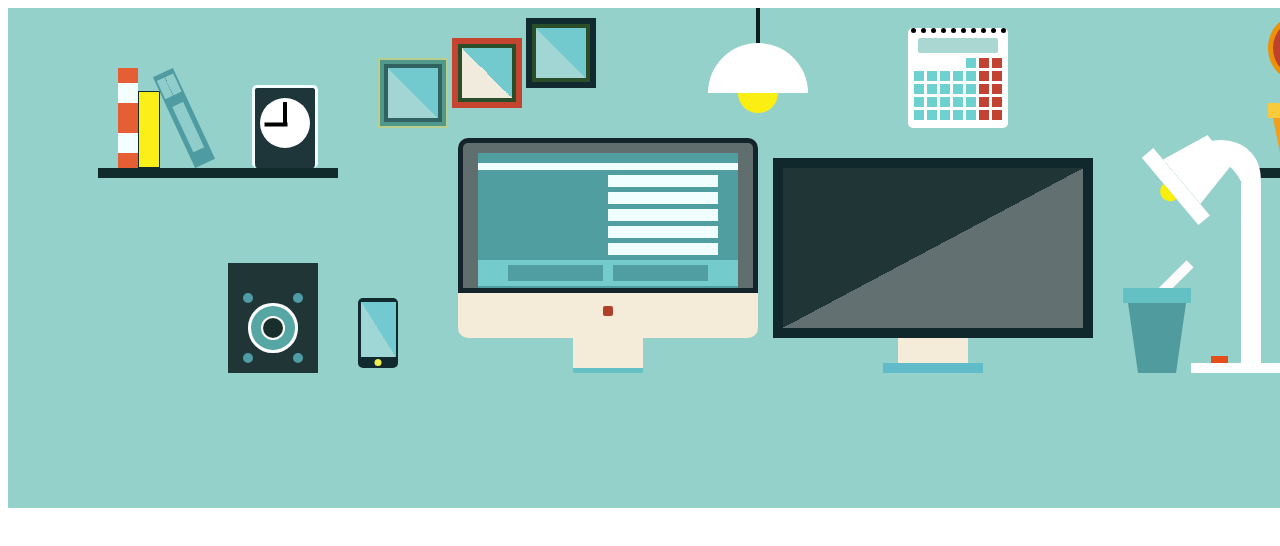
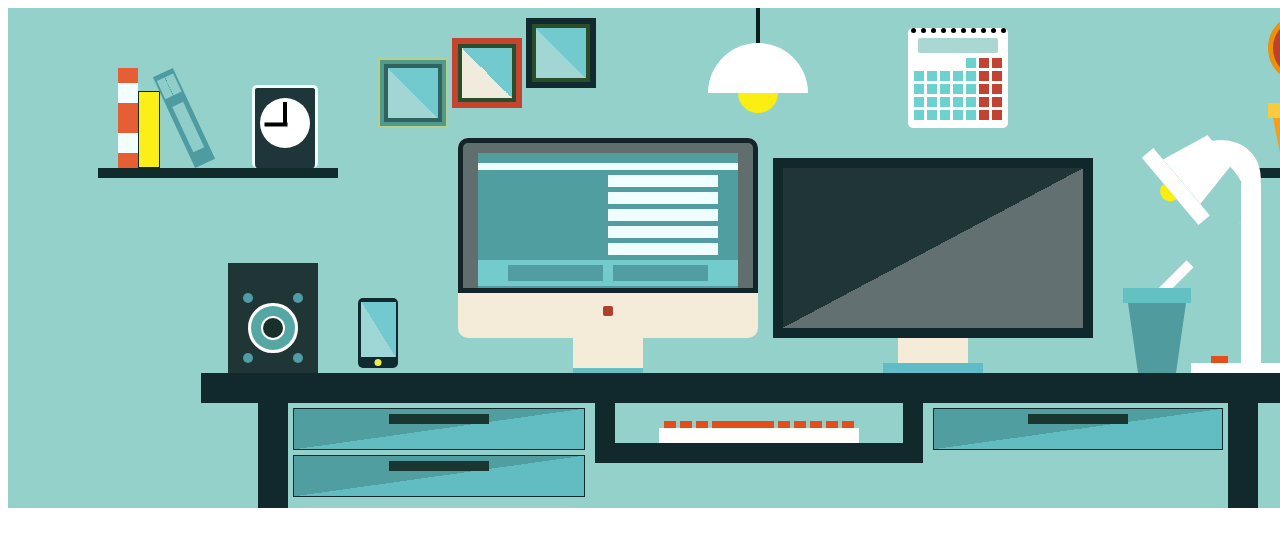
Before and after one commit to NahlaGalal/Twitter-banner, a plain HTML site: page index.html in a window 1280 px wide. Shown: the top 546 px of the page. Drawn offline with Linux system fonts and the light colour scheme.

Commit message:
Add table

```diff
--- a/index.html
+++ b/index.html
@@ -156,6 +156,28 @@
         <div class="desk"></div>
       </div>
     </div>
+
+    <!-- Table -->
+    <div class="table">
+      <div>
+        <div class="locker"></div>
+        <div class="locker"></div>
+      </div>
+      <div class="keyboard">
+        <div class="keys">
+          <div class="key"></div>
+          <div class="key"></div>
+          <div class="key"></div>
+          <div class="key"></div>
+          <div class="key"></div>
+          <div class="key"></div>
+          <div class="key"></div>
+          <div class="key"></div>
+          <div class="key"></div>
+        </div>
+      </div>
+      <div class="locker"></div>
+    </div>
   </div>
 </body>
 </html>
--- a/style.css
+++ b/style.css
@@ -623,3 +623,79 @@
   top: -7px;
   left: 20px;
 }
+
+/* ------------------------------------------ */
+/* Table */
+.table {
+  position: relative;
+  width: 930px;
+  height: 95px;
+  margin: auto;
+  border: 30px solid #11292d;
+  border-bottom: 0;
+  display: flex;
+  padding: 5px;
+  justify-content: space-between;
+  gap: 10px;
+}
+
+.table::after {
+  position: absolute;
+  content: "";
+  width: 1090px;
+  height: 30px;
+  top: -30px;
+  left: -87px;
+  background-color: #11292d;
+}
+
+.locker {
+  position: relative;
+  width: 290px;
+  height: 40px;
+  border: 1px solid #11292d;
+  background: linear-gradient(-8deg, #61bdc2 50%, #509e9f 50%);
+  margin-bottom: 5px;
+}
+
+.locker::after {
+  position: absolute;
+  content: "";
+  width: 100px;
+  height: 10px;
+  background-color: #193630;
+  left: 50%;
+  transform: translateX(-50%);
+  top: 5px;
+}
+
+.keyboard {
+  border: 20px solid #11292d;
+  border-top: 0;
+  width: 290px;
+  margin-top: -5px;
+  height: 40px;
+  display: flex;
+  align-items: flex-end;
+}
+
+.keys {
+  height: 7px;
+  border-bottom: 15px solid #fff;
+  width: 190px;
+  margin: 0 auto;
+  display: flex;
+  gap: 4px;
+  justify-content: space-around;
+  padding: 0 5px;
+}
+
+.key {
+  width: 12px;
+  height: 7px;
+  background-color: #e54e18;
+}
+
+.key:nth-of-type(4) {
+  flex: 1;
+}
```
